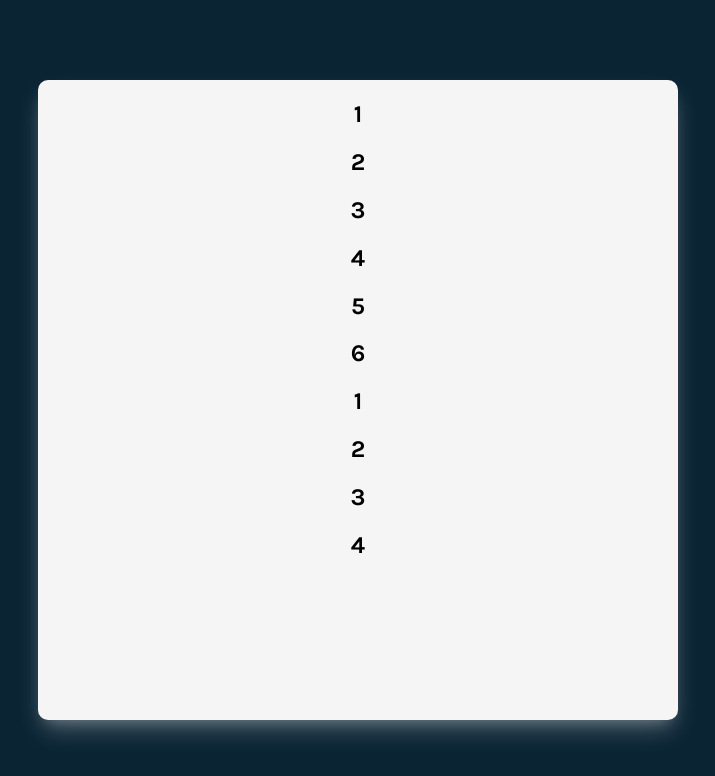
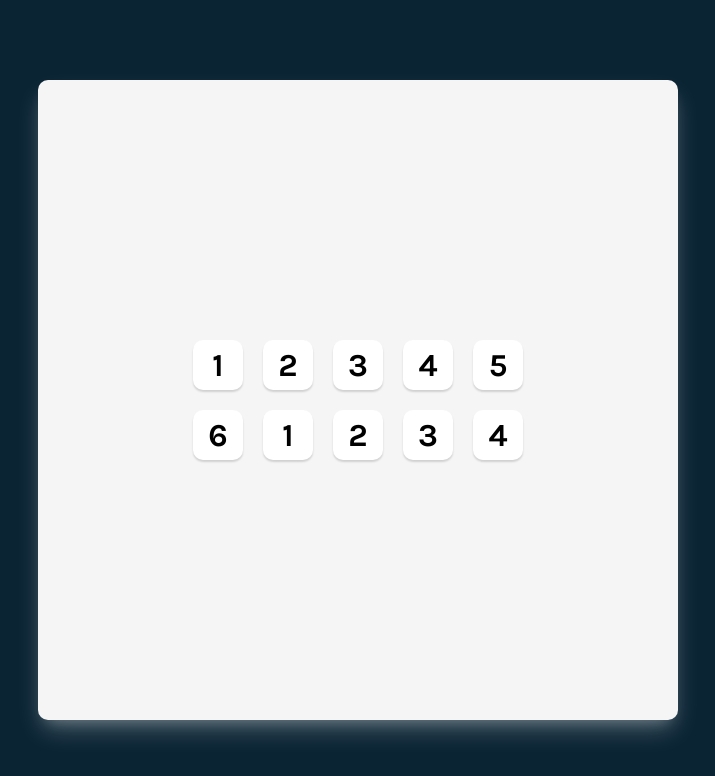
Before and after one commit to hmjatt/Tenzies-ReactJS, a React (Create React App) app in the folder tenzies/: page / in a window 1280 px wide. Shown: the top 776 px of the page, without its empty margins (282-997 px from the left). Built offline with nearby package versions, Linux system fonts and the light colour scheme.

Commit message:
Style **`Dice`** component

```diff
--- a/tenzies/src/styles/App.css
+++ b/tenzies/src/styles/App.css
@@ -13,4 +13,33 @@ main {
 	width: 40em;
     border-radius: 10px;
 	box-shadow: rgba(254, 254, 254, 0.25) 0px 13px 27px -5px, rgba(255, 255, 255, 0.3) 0px 8px 16px -8px;
+	padding: 20px;
+    display: flex;
+    flex-direction: column;
+    justify-content: center;
+    align-items: center;
 }
+
+.dice-container {
+    display: grid;
+    grid-template: auto auto / repeat(5, 1fr);
+    gap: 20px;
+}
+
+/* Dice Component */
+.dice-face {
+    height: 50px;
+    width: 50px;
+    box-shadow: 0px 2px 2px rgba(0, 0, 0, 0.15);
+    border-radius: 10px;
+    display: flex;
+    justify-content: center;
+    align-items: center;
+    cursor: pointer;
+    background-color: white;
+}
+
+.dice-num {
+    font-size: 2rem;
+}
+/* Dice Component */
```
Also changed, not shown: 1 other file (tests, documents, lock files or other folders).
